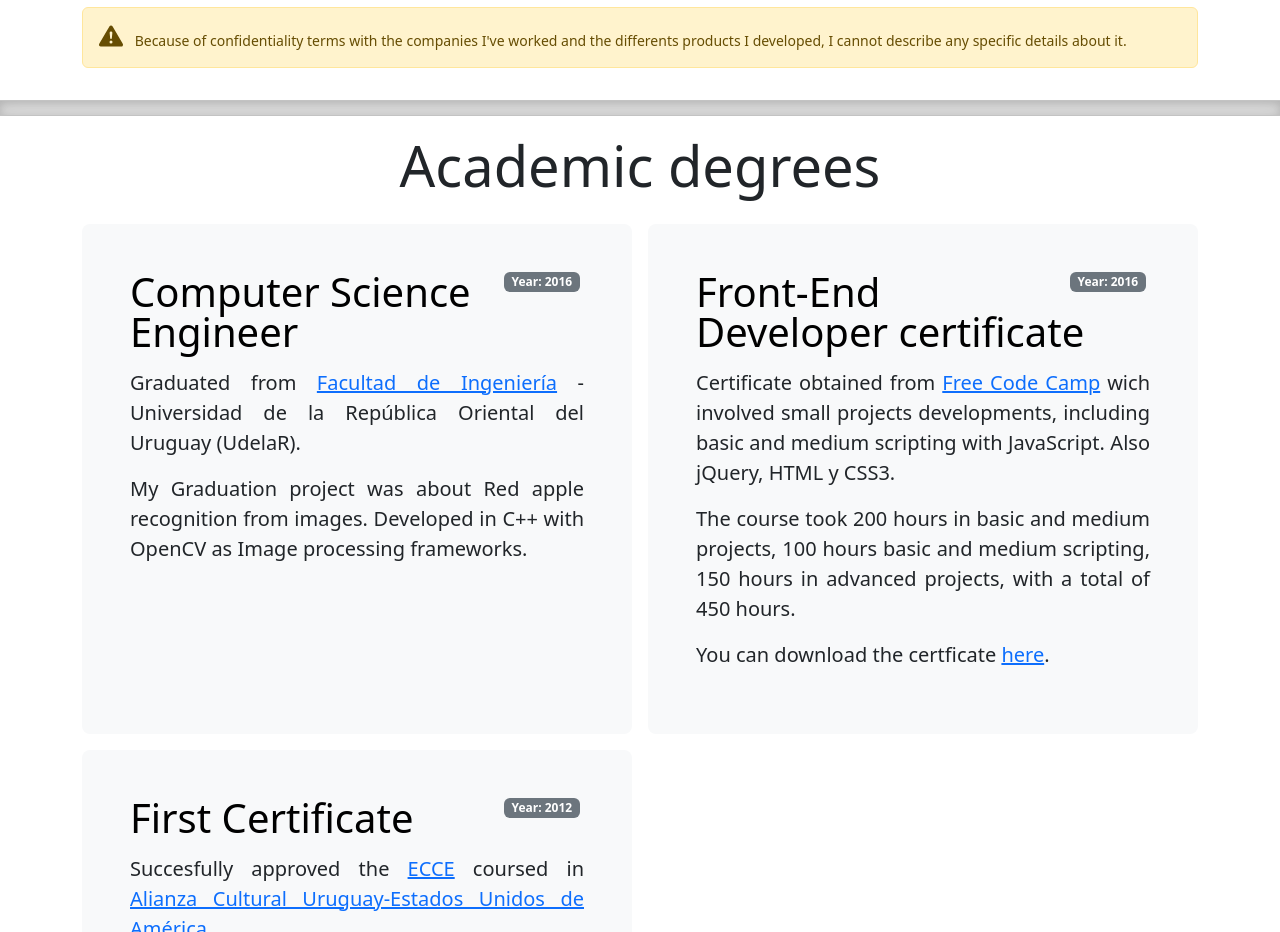
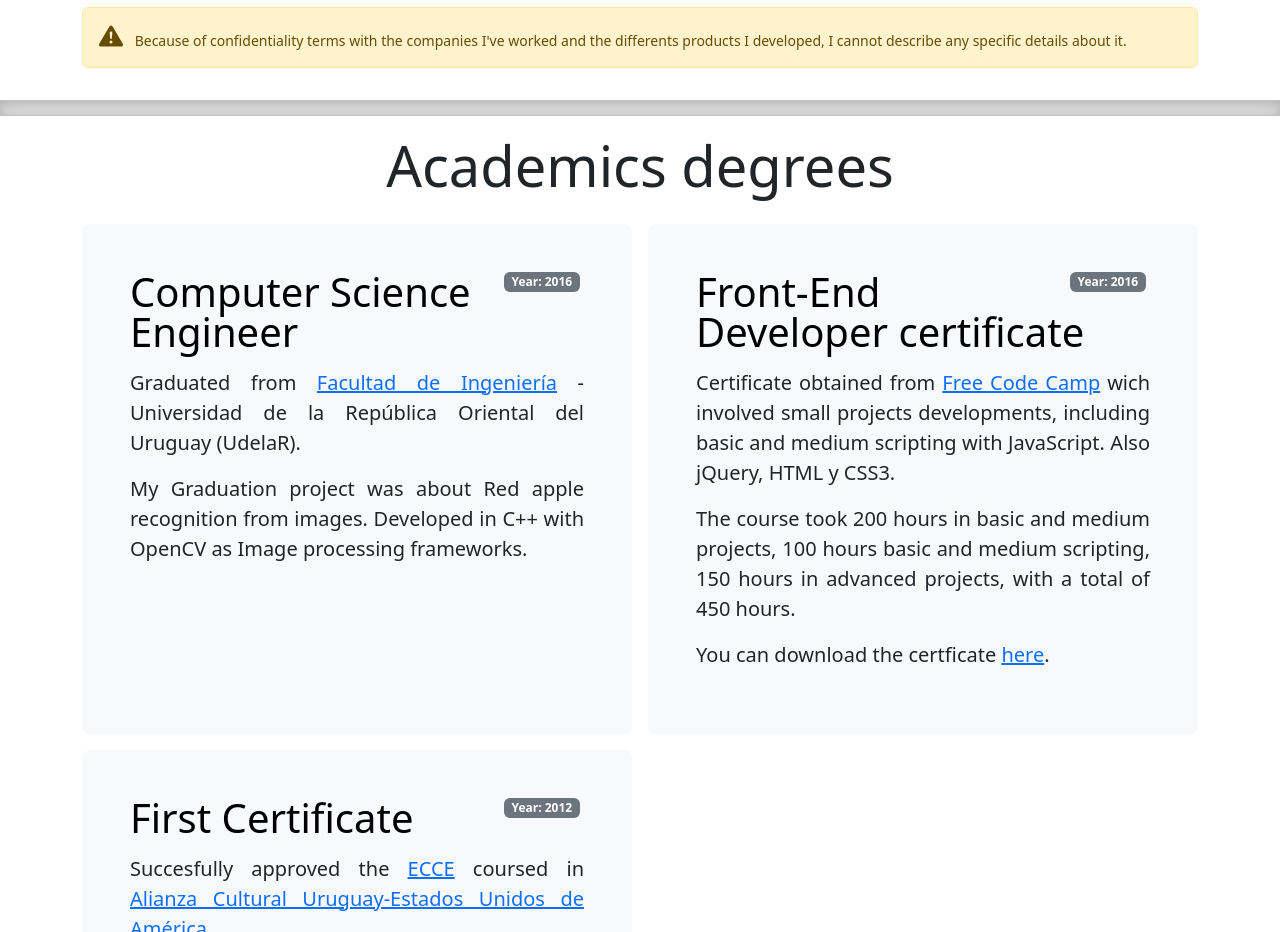
Before and after one commit to seba2610/seba2610.github.io, a plain HTML site: page index.html in a window 1280 px wide. Shown: the part 3260-4192 px from the top of the page. Drawn offline with Linux system fonts and the light colour scheme.

Commit message:
Update index.html

```diff
--- a/index.html
+++ b/index.html
@@ -434,7 +434,7 @@
     <div class="container py-3">
       <div class="row">
         <div class="col">
-          <h1 class="display-4 text-center">Academic degrees</h1>
+          <h1 class="display-4 text-center">Academics degrees</h1>
         </div>
       </div>
       <div class="row flex-lg-row g-3 py-3">
```
